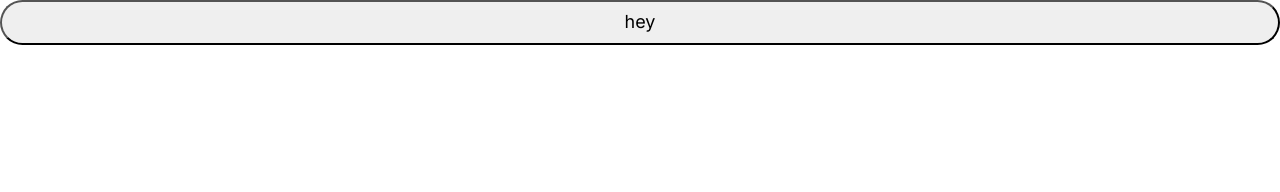
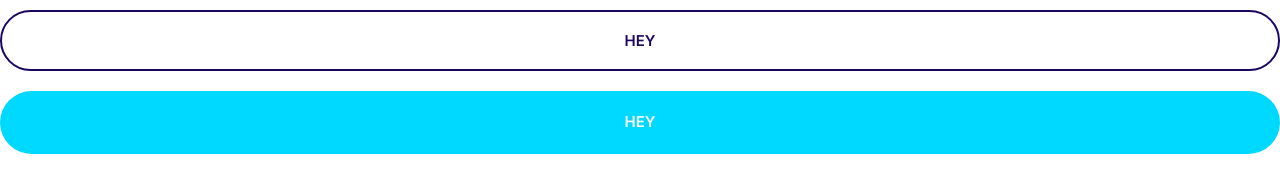
Before and after one commit to yeyni2/Code-With-Mosh-website, a plain HTML site: page index.html in a window 1280 px wide. Drawn offline with Linux system fonts and the light colour scheme.

Commit message:
Build buttons component

```diff
--- a/css/styles.css
+++ b/css/styles.css
@@ -2,11 +2,15 @@
 /* typography */
 
 :root {
-    --color-primaty: #2584ff;
+    --color-primary: #2584ff;
     --color-seconadry: #00d9ff;
     --color-accent: #ff3400;
     --color-headings: #1b0760;
     --color-body: #918c84;
+}
+
+*, *::before, *::after {
+    box-sizing: border-box;
 }
 
 html {
@@ -97,7 +101,7 @@ a {
 }
 
 .badge--primary {
-    background: var(--color-primaty);
+    background: var(--color-primary);
     color: white;
 }
 .badge--seocndary {
@@ -155,7 +159,7 @@ a {
 }
 
 .icon--primary {
-    fill: var(--color-primaty);
+    fill: var(--color-primary);
 }
 
 .icon-container {
@@ -172,23 +176,64 @@ a {
 /* Buttons */
 
 .btn {
+    border-radius: 4rem;
+    border: 0;
+    cursor: pointer;
     font-family: Inter, Arial, Helvetica, sans-serif;
-    border-radius: 5rem;
-    padding: 1rem 2rem;
-    cursor: pointer;
+    font-size: 1.8rem;
+    font-weight: 600;
+    margin: 1rem 0;
+    padding: 2rem 3rem;
+    text-align: center;
+    text-transform: uppercase;
+    white-space: nowrap;
 }
 
 .btn--block {
     width: 100%;
+    display: inline-block;
 }
 
 .btn--outline {
+    background: transparent;
+    color: var(--color-headings);
+    border: 2px solid var(--color-headings);
+}
 
+.btn--outline:hover {
+    background: var(--color-primary);
+    color: #fff;
 }
 
 .btn--primary {
-    /* orenge like color  */
+    background: var(--color-primary);
+    color: white;
 }
+
+.btn--primary:hover {
+    background: #3a8ddf
+}
+
 .btn--seocndary {
-    /* lightblue like color */
+    background: var(--color-seconadry);
+    color: white;
 }
+
+.btn--seocndary:hover {
+    background: #00c8eb
+}
+
+.btn--accent {
+background: var(--color-accent);
+color: #fff;
+}
+
+.btn--accent:hover {
+    background: #ec3000
+}
+
+@media screen and (min-width: 1024px){
+    .btn {
+        font-size: 1.5rem;
+    }
+}
--- a/index.html
+++ b/index.html
@@ -14,8 +14,7 @@
     <link rel="stylesheet" href="css/styles.css" />
   </head>
   <body>
-    <button class="btn btn--block">
-      hey
-    </button>
+    <button class="btn btn--block btn--outline">hey</button>
+    <a href="" class="btn btn--block btn--seocndary">hey</a>
   </body>
 </html>
```
Also changed, not shown: components/buttons.html (added, +2 -0 lines).
